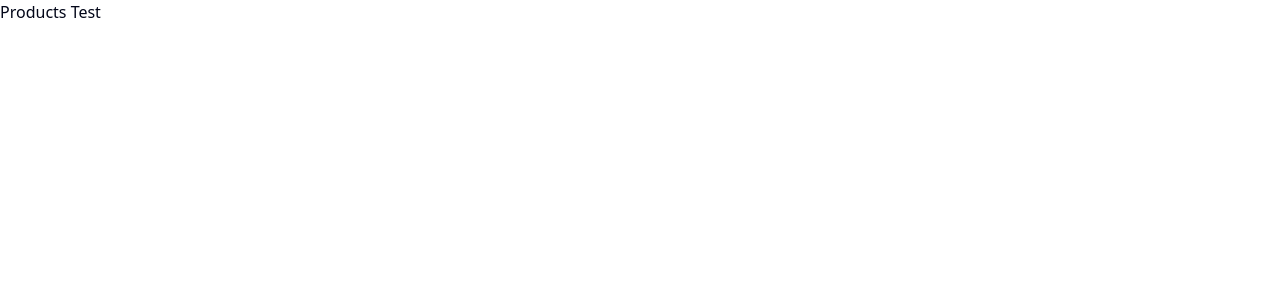
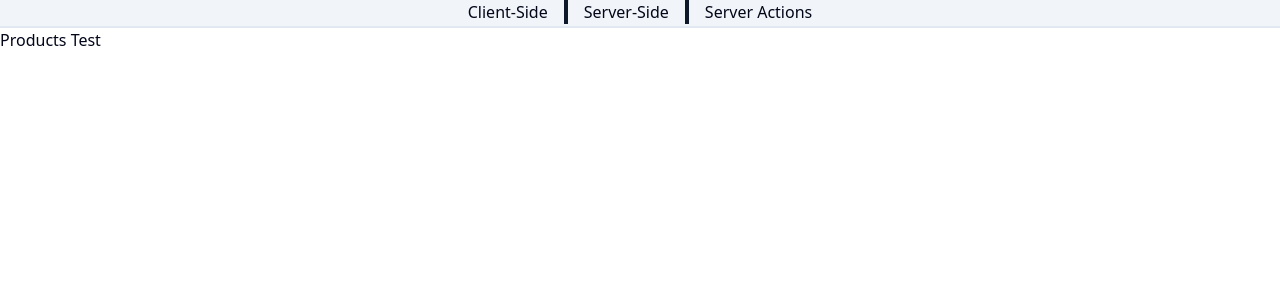
Before and after one commit to victordurco-pagaleve/products-next-test, a Next.js app: page / in a window 1280 px wide. Shown: the top 300 px of the page. Built offline with nearby package versions, Linux system fonts and the light colour scheme.

Commit message:
feat: add nav

```diff
--- a/app/layout.tsx
+++ b/app/layout.tsx
@@ -2,6 +2,7 @@ import type { Metadata } from "next";
 import { Quicksand } from "next/font/google";
 import "./globals.css";
 import { Providers } from "./providers";
+import Link from "next/link";
 
 const quicksand = Quicksand({
   variable: "--font-quicksand",
@@ -23,6 +24,13 @@ export default function RootLayout({
       <body
         className={`${quicksand.variable} antialiased`}
       >
+        <nav className="flex justify-center gap-4 border-b-2 bg-secondary">
+          <Link href="/products/client-side" className="border-b-2 border-transparent hover:border-primary">Client-Side</Link>
+          <div className="w-1 h-6 bg-primary inline-block"></div>
+          <Link href="/products/server-side" className="border-b-2 border-transparent hover:border-primary">Server-Side</Link>
+          <div className="w-1 h-6 bg-primary inline-block"></div>
+          <Link href="/products/server-actions" className="border-b-2 border-transparent hover:border-primary">Server Actions</Link>
+        </nav>
         <Providers>{children}</Providers>
       </body>
     </html>
```
